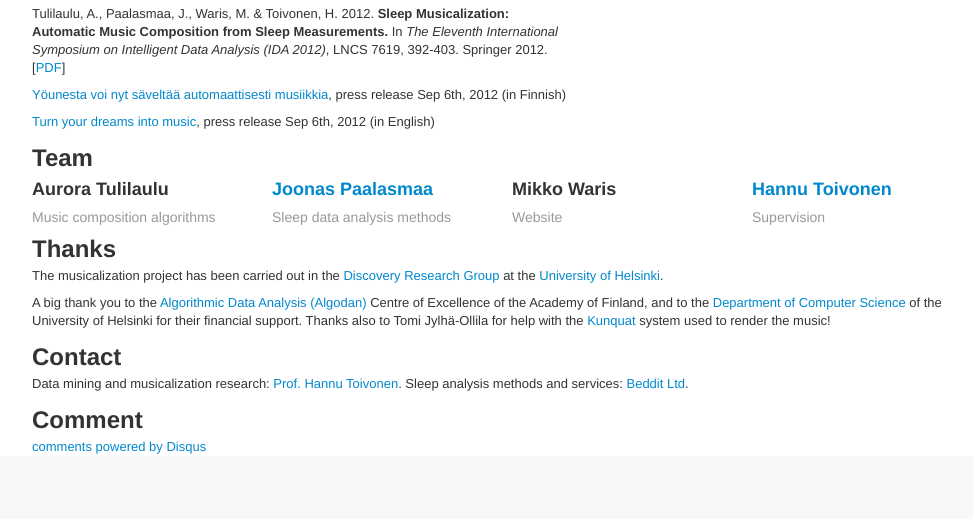
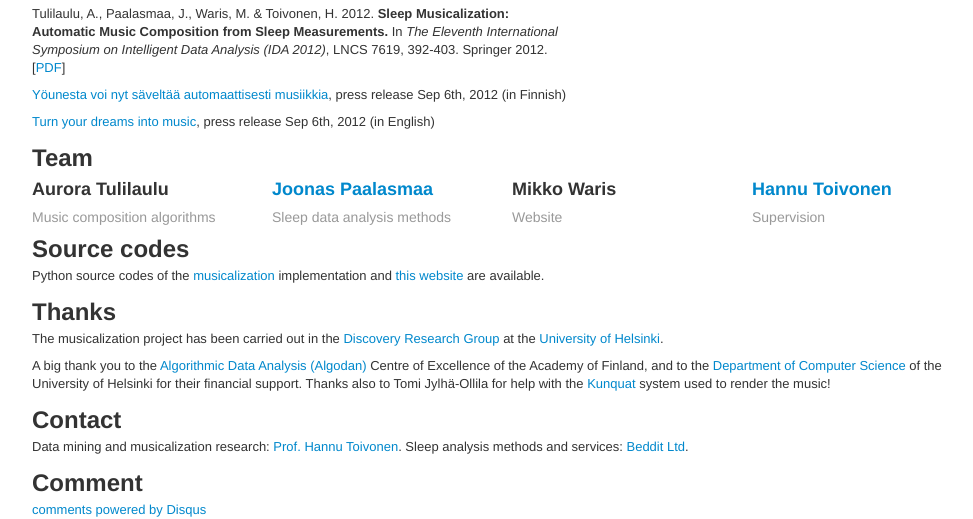
Before and after one commit to jpaalasm/sleep-musicalization-web, a Django app: template webapp/templates/dreamsapp/home.html in a window 1280 px wide. Shown: the part 810-1329 px from the top of the page, without its empty margins (138-1111 px from the left). Before the commit the page ends 1264 px from the top, so only its background shows below. Run offline with Django 3.2, Linux system fonts and the light colour scheme; the template is opened without the code that fills it, so the values that code supplies are empty; some libraries are stand-ins or nearby versions.

Commit message:
Add links to sources

```diff
--- a/webapp/templates/dreamsapp/home.html
+++ b/webapp/templates/dreamsapp/home.html
@@ -153,6 +153,17 @@
 
 	<div class="row">
 		<div class="span12">
+			<h2>Source codes</h2>
+
+			<p>Python source codes of the <a href="https://github.com/Tulilaulu/Sleep-musicalization">musicalization</a>
+			implementation and <a href="https://github.com/beddit/sleep-musicalization-web">this website</a> are available.
+			</p>
+		</div>
+	</div>
+
+
+	<div class="row">
+		<div class="span12">
 			<h2>Thanks</h2>
 
 			<p>The musicalization project has been carried out in the
```
